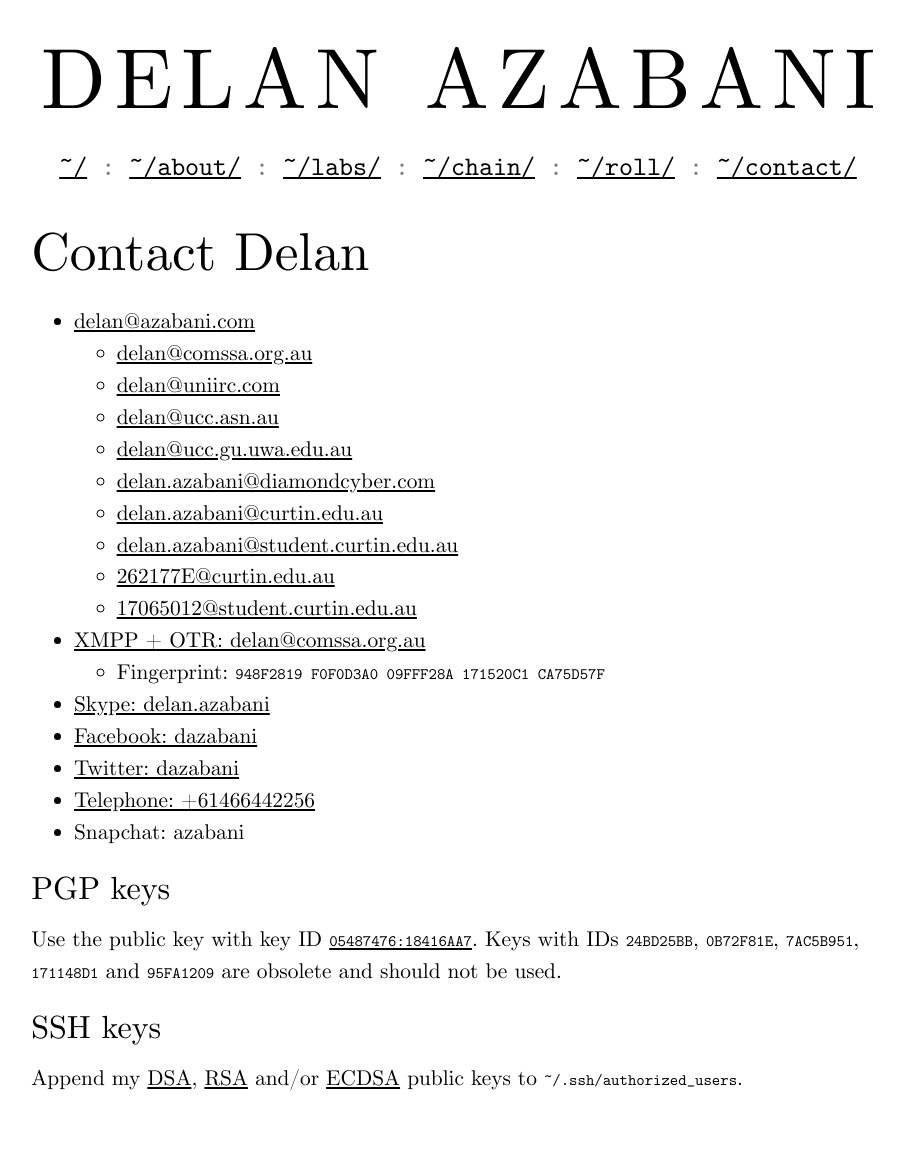
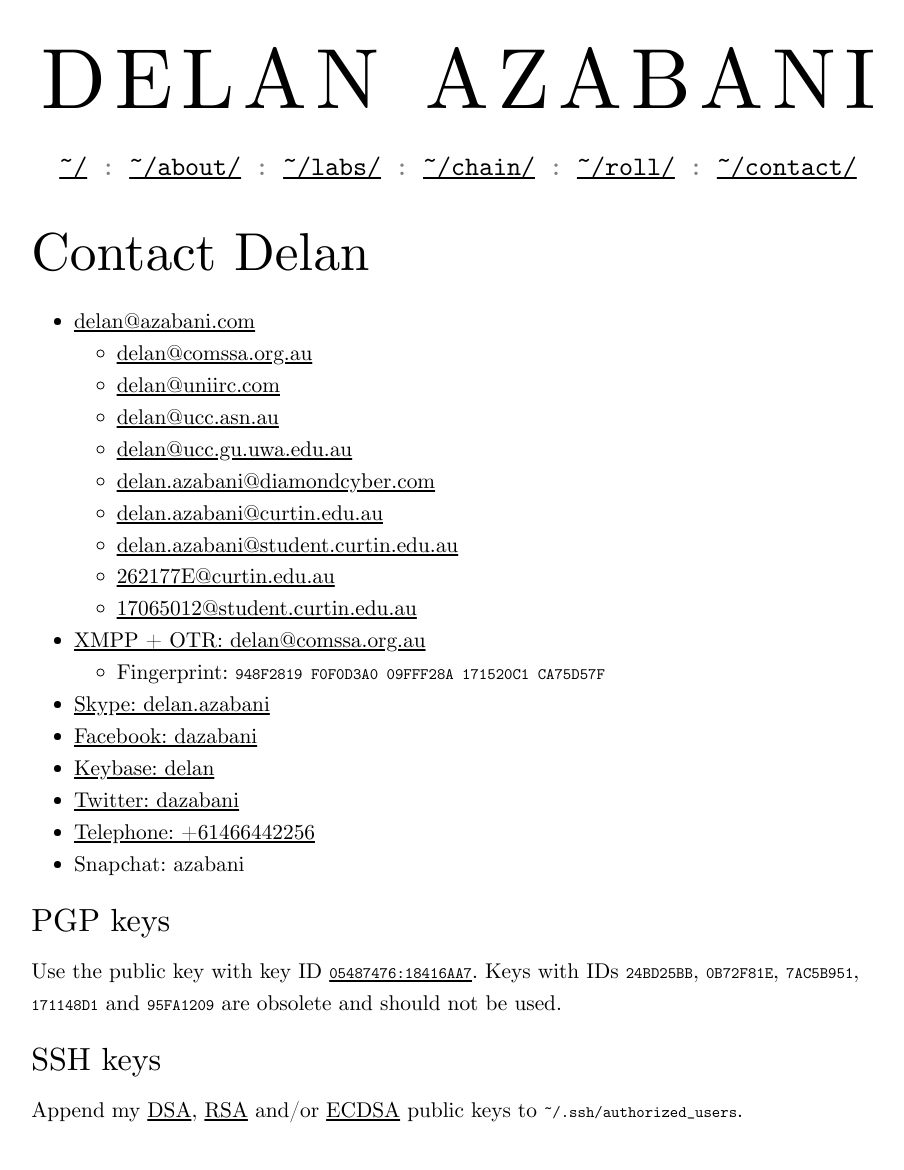
Before and after one commit to delan/www.azabani.com, a Jekyll site: the page built from contact/index.html, in a window 1280 px wide. Shown: the whole page, without its empty margins (182-1086 px from the left). Built offline with Jekyll 4.4.1, drawn with Linux system fonts in a browser that asks for light colours; before the commit the page ends 1138 px from its top, so only the background shows below that.

Commit message:
Add Keybase to /contact/

```diff
--- a/contact/index.html
+++ b/contact/index.html
@@ -34,6 +34,7 @@ title: Contact Delan
 		</ul>
 	<li><a href="skype:delan.azabani?chat">Skype: delan.azabani</a>
 	<li><a href="https://www.facebook.com/dazabani">Facebook: dazabani</a>
+	<li><a href="https://keybase.io/delan">Keybase: delan</a>
 	<li><a href="https://twitter.com/dazabani">Twitter: dazabani</a>
 	<li><a href="tel:+61466442256">Telephone: +61466442256</a>
 	<li>Snapchat: azabani
```
